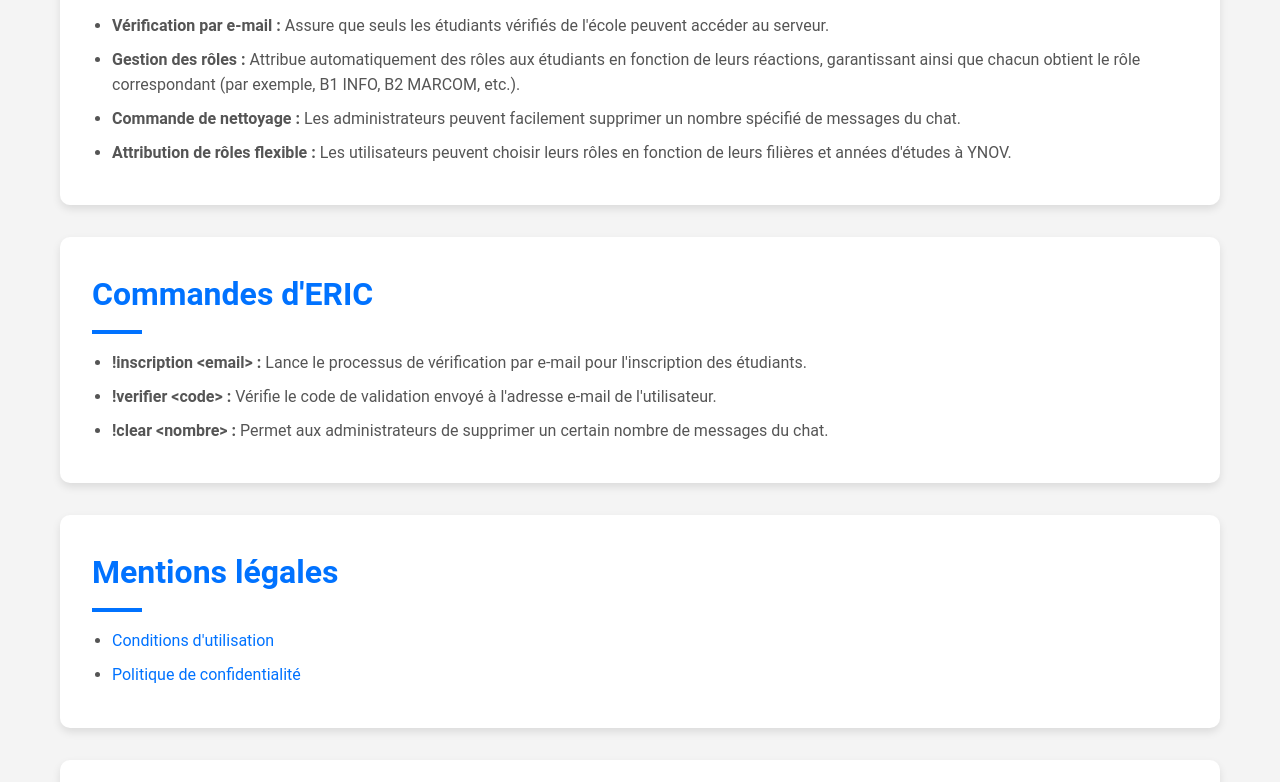
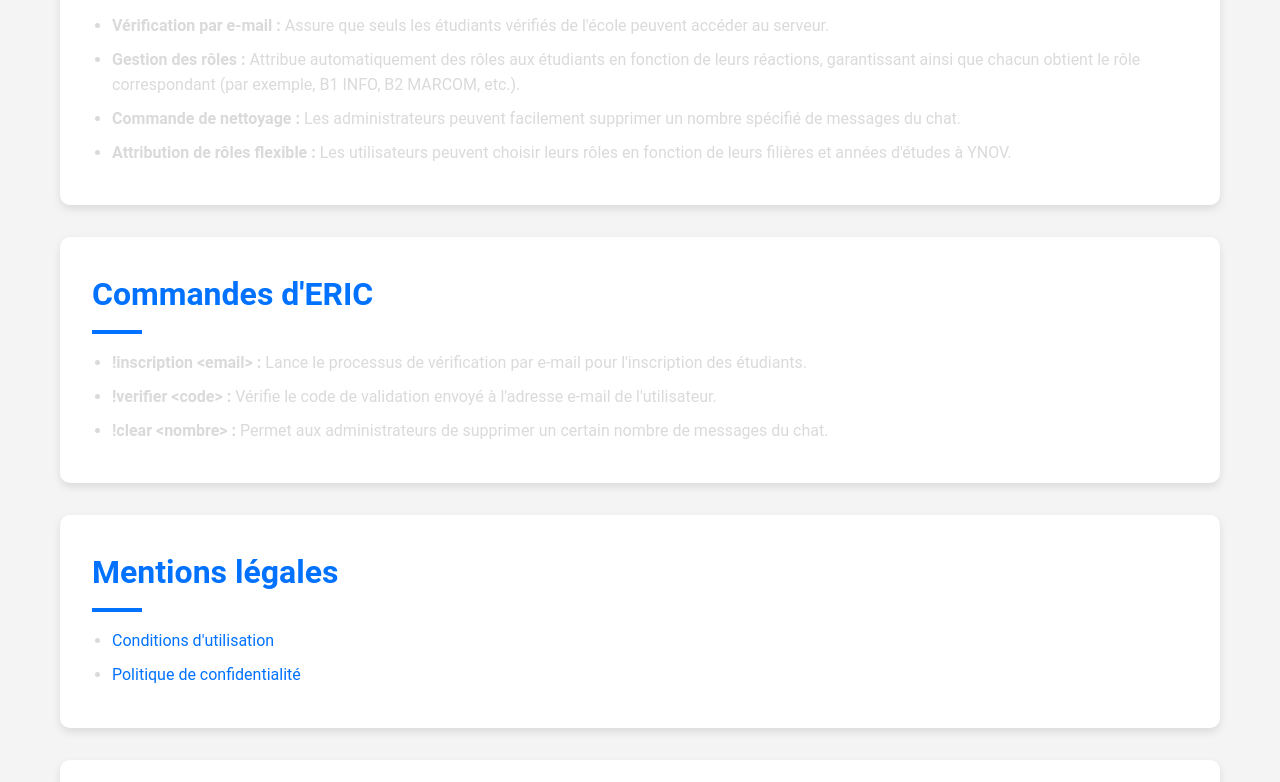
Before and after one commit to LeYapson/MYC-DISCORD-BOT, a plain HTML site: page index.html in a window 1280 px wide. Shown: the part 559-1341 px from the top of the page. Drawn offline with Linux system fonts and the light colour scheme.

Commit message:
site de eric fini?

```diff
--- a/styles.css
+++ b/styles.css
@@ -53,7 +53,7 @@ h2 {
 
 p, li {
     font-size: 1rem;
-    color: #555;
+    color: #dadada;
 }
 
 ul {
```
